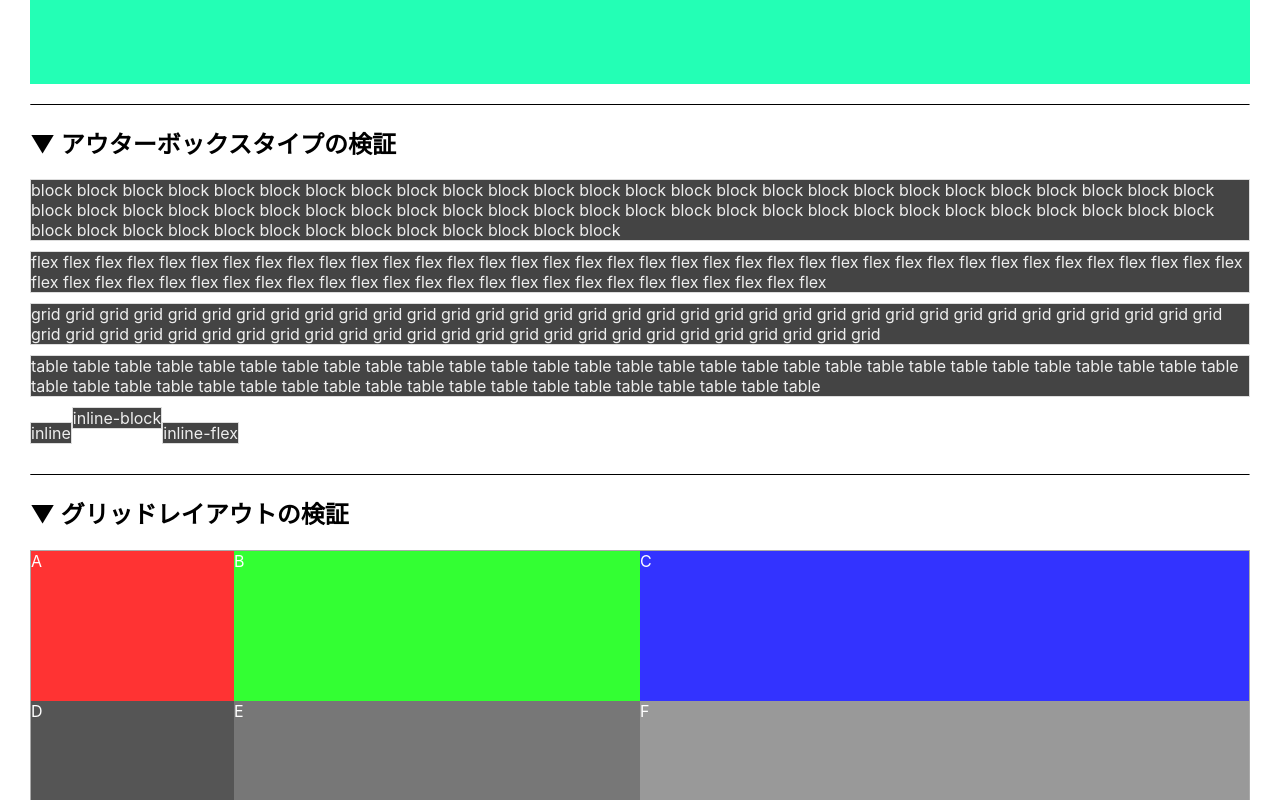
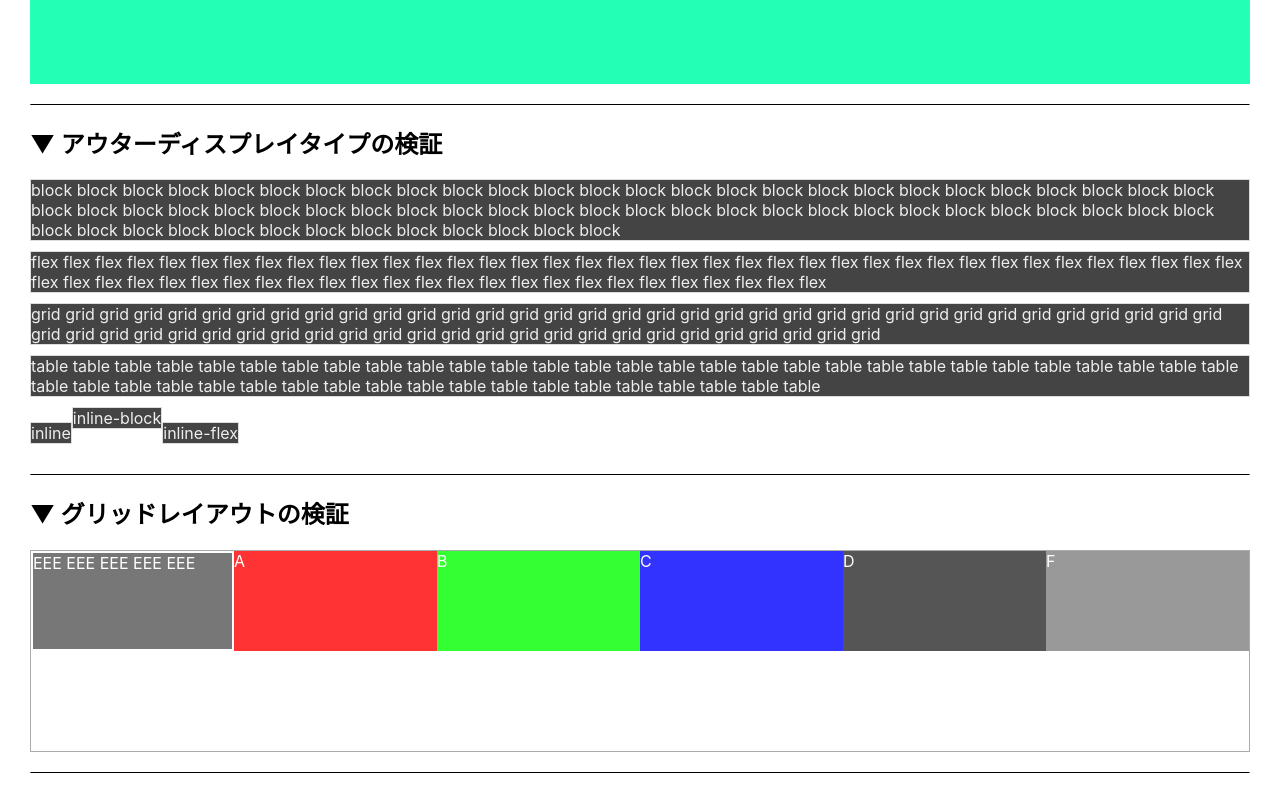
Before and after one commit to 02kK/nextjs-chaotic-playground, a Next.js app: page /playground/style in a window 1280 px wide. Shown: the part 3740-4540 px from the top of the page. Built offline with nearby package versions, Linux system fonts and the light colour scheme.

Commit message:
グリッドレイアウトのプロパティ検証

```diff
--- a/src/pages/playground/style.tsx
+++ b/src/pages/playground/style.tsx
@@ -107,7 +107,7 @@ const Style = () => {
         </SDiv4>
         <SDivider />
         <SDiv5>
-          <h2>▼ アウターボックスタイプの検証</h2>
+          <h2>▼ アウターディスプレイタイプの検証</h2>
           <div className="block">
             block block block block block block block block block block block
             block block block block block block block block block block block
@@ -149,7 +149,7 @@ const Style = () => {
             <div className="B">B</div>
             <div className="C">C</div>
             <div className="D">D</div>
-            <div className="E">E</div>
+            <div className="E">EEE EEE EEE EEE EEE</div>
             <div className="F">F</div>
           </div>
         </SDiv6>
@@ -421,8 +421,8 @@ const SDiv5 = styled.div`
 const SDiv6 = styled.div`
   .grid_container {
     display: grid;
-    grid-template-rows: 150px 200px;
-    grid-template-columns: 1fr 2fr 3fr;
+    grid-template-rows: repeat(2, 100px);
+    grid-template-columns: repeat(auto-fit, minmax(150px, 1fr));
     border: 1px solid #aaa;
     color: #fff;
     .A {
@@ -438,12 +438,14 @@ const SDiv6 = styled.div`
       background-color: #555;
     }
     .E {
+      order: -1;
+      margin: 2px;
       background-color: #777;
     }
     .F {
       background-color: #999;
     }
   }
-`
+`;
 
 export default Style;
```
